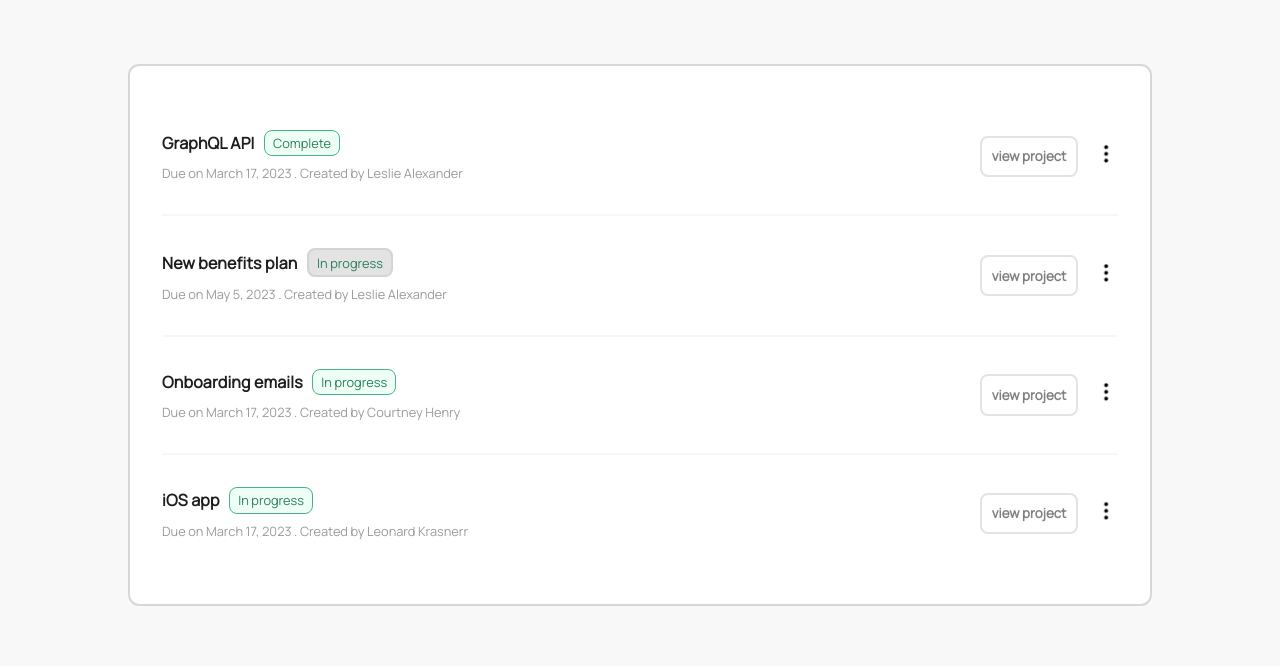
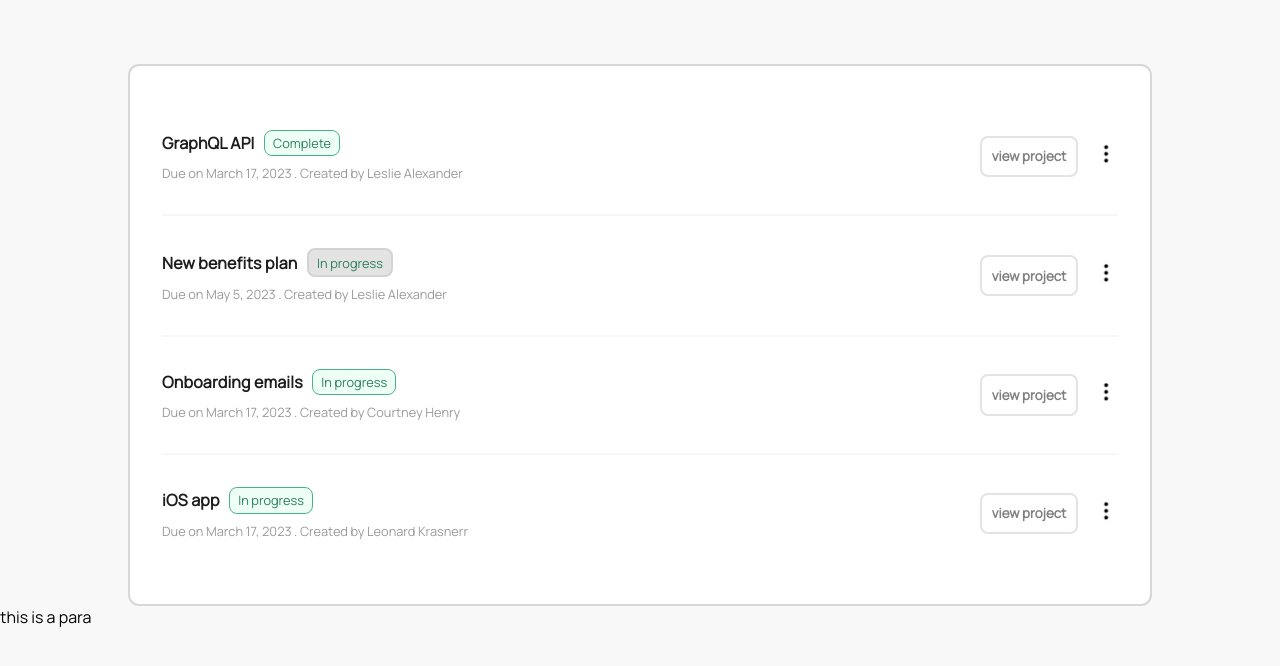
Before and after one commit to kohinoor43/Bili-Design-css, a plain HTML site: page index.html in a window 1280 px wide. Drawn offline with Linux system fonts and the light colour scheme.

Commit message:
new message

```diff
--- a/index.html
+++ b/index.html
@@ -154,7 +154,7 @@
 
 
 
-
+<p>this is a para</p>
 
 
 
```
